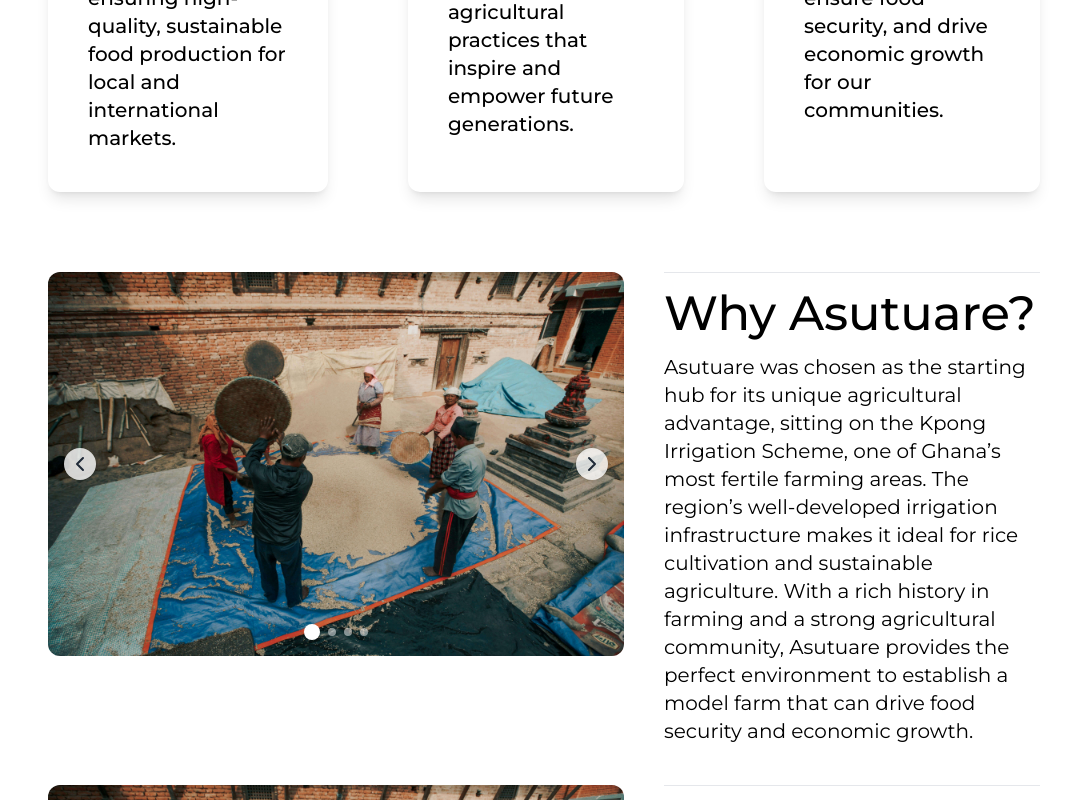
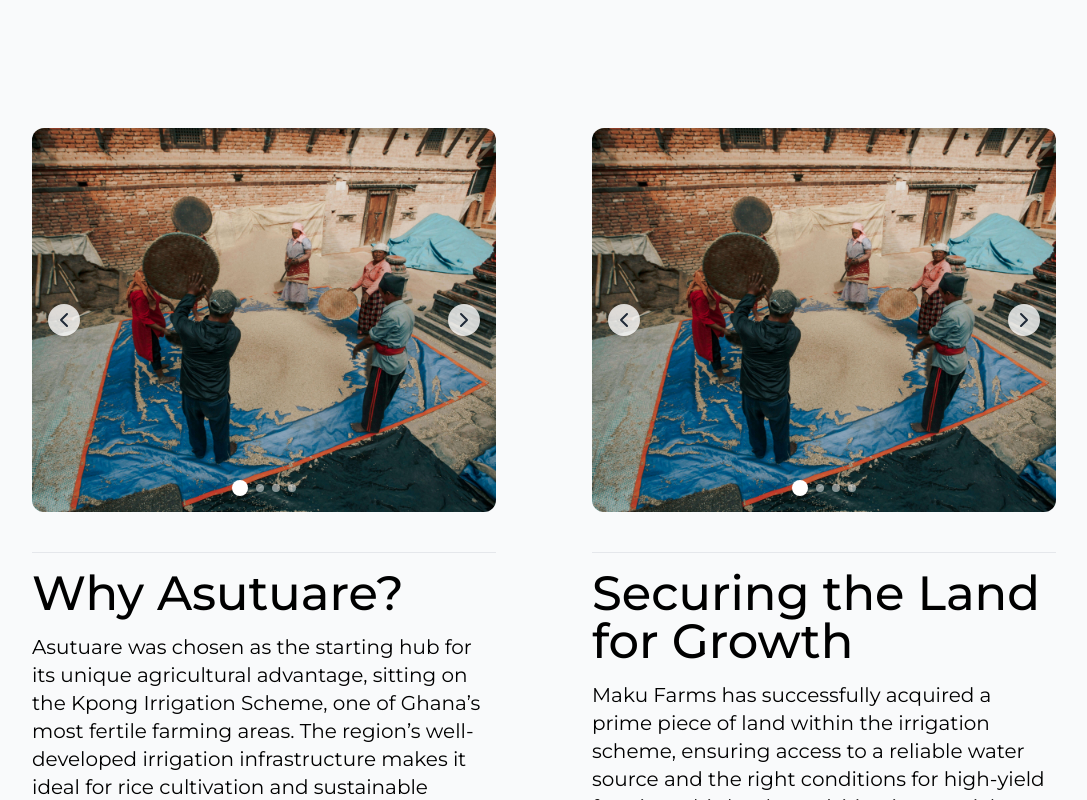
Before and after one commit to Korkoe-codes/makufarms-frontend, a React (Vite) app: page / in a window 1280 px wide. Shown: the part 1720-2520 px from the top of the page, without its empty margins (96-1183 px from the left). Built offline with nearby package versions, Linux system fonts and the light colour scheme.

Commit message:
redesigning ui

```diff
--- a/src/components/About.jsx
+++ b/src/components/About.jsx
@@ -24,7 +24,7 @@ const About = () => {
   },[]);
 
   return (
-    <div className="w-full md:gap-10 lg:gap-14 flex flex-col lg:px-28 px-10 md:px-16 xl:px-36 gap-10" id="about">
+    <div className="w-full md:gap-10 lg:gap-14 flex flex-col mx-auto container gap-10" id="about">
 
 
       <section className="flex flex-col w-full  gap-10 lg:gap-20">
@@ -77,15 +77,9 @@ const About = () => {
             </div>
           </div>
         </div>
-        {/* <div className="w-full">
-          <h1 className="font-bold text-xl md:text-4xl text-center lg:text-left">About the Project</h1>
-          <p className="font-normal lg:text-lg text-xs text-justify">
-            Maku Farms is strategically located on the Kpong Irrigation Scheme, a fertile landscape renowned for its rice production and agricultural potential. Our vision is to create a thriving agribusiness that not only boosts local food production but also provides economic opportunities for young individuals and underserved communities.
-          Through sustainable farming practices, we are reimagining agriculture—reducing waste, improving soil health, and ensuring long-term productivity. Whether it’s through crop rotation, water-efficient irrigation, or organic soil management, we are committed to a farming approach that nurtures both the land and the people who depend on it.</p>
-        </div> */}
 
 
-    <aside className="flex flex-col gap-10 w-full">
+    <aside className="grid bg-gray-50 p-32 md:grid-cols-2 gap-10 lg:gap-24 w-full">
         <Card image_path={aboutSlider}  title={"Why Asutuare?"} description="Asutuare was chosen as the starting hub for its unique agricultural advantage, sitting on the Kpong Irrigation Scheme, one of Ghana’s most fertile farming areas. The region’s well-developed irrigation infrastructure makes it ideal for rice cultivation and sustainable agriculture. With a rich history in farming and a strong agricultural community, Asutuare provides the perfect environment to establish a model farm that can drive food security and economic growth.
 
 "/>
@@ -99,7 +93,7 @@ const About = () => {
     {/* <SdgSlider /> */}
 
 
-<section className="grid mx-auto md:grid-cols-2 lg:grid-cols-3 w-full gap-10 lg:gap-10">
+<section className="grid mx-auto bg-gradient-to-br md:rounded-2xl from-green-50 to-emerald-50 md:grid-cols-2 lg:grid-cols-3 w-full lg:p-24 p-10 gap-10 lg:gap-10">
   <div className="flex-col flex justify-center gap-2">
     <h1 className="text-lg md:text-2xl lg:text-3xl xl:text-5xl text-center md:text-start font-medium">Cultivating a Sustainable Future</h1>
     <p className="text-xs md:text-sm lg:text-base xl:text-lg md:text-left text-center">Maku Farms is committed to advancing Sustainable Development Goals by promoting responsible farming practices that enhance food security, protect the environment, and uplift local communities. Through innovation and dedication, we aim to contribute to a healthier planet and a thriving agricultural ecosystem.</p>
@@ -182,7 +176,7 @@ src={founderImgs[currentImg]} alt="" className=" object-cover rounded-xl min-h-f
   </AnimatePresence>
 </div>
 <div className="flex flex-col md:w-1/2 justify-center p-5 md:p-0 absolute items-start  md:static backdrop-blur-md  md:text-slate-900 text-white bottom-0 gap-2">
-<h1 className="text-xl font-bold lg:text-4xl">About the Founder</h1>
+<h1 className="text-lg md:text-2xl lg:text-3xl xl:text-5xl text-center md:text-start font-medium">About the Founder</h1>
 <p className="text-justify text-xs lg:text-base">Lorem ipsum dolor sit amet consectetur, adipisicing elit. Vel voluptatem quam molestias voluptates officiis doloremque pariatur architecto nemo hic fugiat esse nisi necessitatibus qui adipisci, amet, perferendis illum cupiditate. Sed accusantium saepe ducimus velit voluptatum, fugit, atque dolore accusamus non impedit modi delectus, at cupiditate sunt beatae architecto laudantium nostrum.</p>
 </div>
 </div>
--- a/src/components/Card.jsx
+++ b/src/components/Card.jsx
@@ -6,9 +6,9 @@ export const Card = ({ image_path, title, description }) => {
   const isImageArray = Array.isArray(image_path);
 
   return (
-    <div className='flex flex-col md:flex-row lg:gap-10 w-full'>
-      <div className="max-w-xl">
-      {/* <div className="xl:w-1/3 w-full md:w-1/2"> */}
+    <div className='flex flex-col lg:gap-10 w-full'>
+      <div className="max-w-7xlmx-auto">
+      <div className=" h-94  overflow-hidden">
         {isImageArray ? (
           <Carousel>
             {image_path.map((photo, index) => (
@@ -16,7 +16,7 @@ export const Card = ({ image_path, title, description }) => {
                 key={index}
                 src={photo}
                 alt={`Slide ${index + 1}`}
-                className="w-full rounded-xl h-96 object-cover"
+                className="w-full rounded-xl h-full object-cover"
               />
             ))}
           </Carousel>
@@ -24,12 +24,13 @@ export const Card = ({ image_path, title, description }) => {
           <img
             src={image_path}
             alt={title}
-            className="w-full rounded-xl h-96 object-cover"
+            className="w-full rounded-xl h-full object-cover"
           />
         )}
+        </div>
       </div>
 
-      <div className="md:w-2/3 w-full">
+      <div className="w-full">
         <hr className=''/>
         <h1 className="text-lg md:text-xl lg:text-3xl xl:text-5xl font-medium text-center md:text-left py-4">{title}</h1>
         <p className="text-xs text-justify md:text-left md:text-sm lg:text-lg xl:text-xl">{description}</p>
--- a/src/components/Carousel.jsx
+++ b/src/components/Carousel.jsx
@@ -10,7 +10,7 @@ const Carousel = ({ children: slide }) => {
   return (
     <div className="overflow-hidden relative">
       <div
-        className="flex transition-transform ease-out duration-500"
+        className="flex transition-transform h-96 ease-out duration-500"
         style={{
           transform: `translateX(-${current * 100}%)`
         }}
--- a/src/components/Footer.jsx
+++ b/src/components/Footer.jsx
@@ -2,7 +2,7 @@ import logos from '../assets/logos/index';
 const Footer = () => {
   return (
     <section id="footer" className="w-full py-20 px-10 lg:py-48 md:py-32 md:px-16 lg:px-36 bg-[#0b132b]">
-        <footer className="flex gap-5   w-full md:flex-row flex-col">
+        <footer className="flex gap-5 container mx-auto  w-full md:flex-row flex-col">
 
           <aside className="flex w-1/4 gap-5 justify-start items-start  xl:gap-10 flex-col">
       <div className="w-full items-center  gap-4 flex">
--- a/src/components/Progress.jsx
+++ b/src/components/Progress.jsx
@@ -37,7 +37,7 @@ const Progress = () => {
   ];
 
   return (
-    <div className="w-full md:gap-10 lg:gap-14 flex h-fit flex-col lg:px-28 px-10 md:px-16 xl:px-36 gap-10" id="progress">
+    <div className="w-full md:gap-10 lg:gap-14 flex h-fit flex-col mx-auto container gap-10" id="progress">
       <h1 className="text-xl lg:text-3xl xl:text-5xl font-medium text-left lg:text-left">Where we are now.</h1>
 
       <div className="grid lg:grid-cols-3 md:grid-cols-2 md:grid-row-3 lg:grid-rows-2 gap-10">
```
